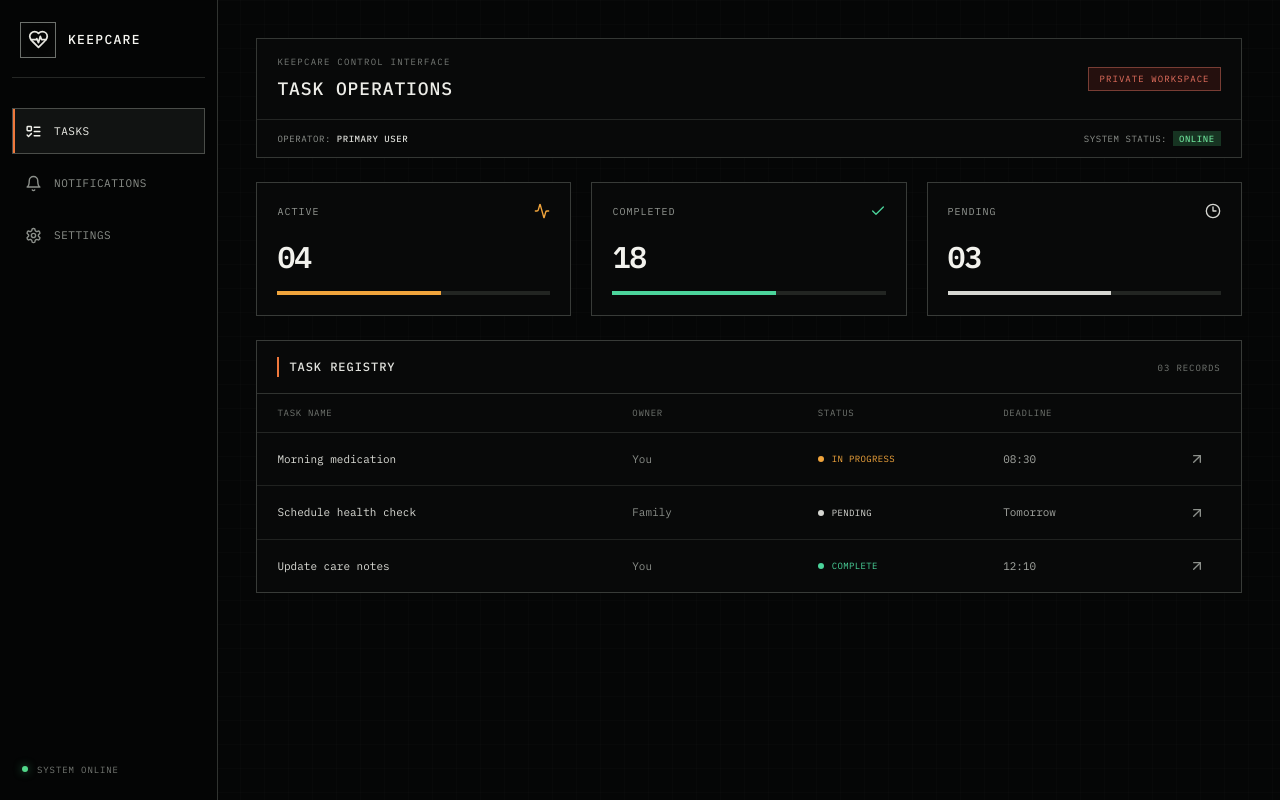
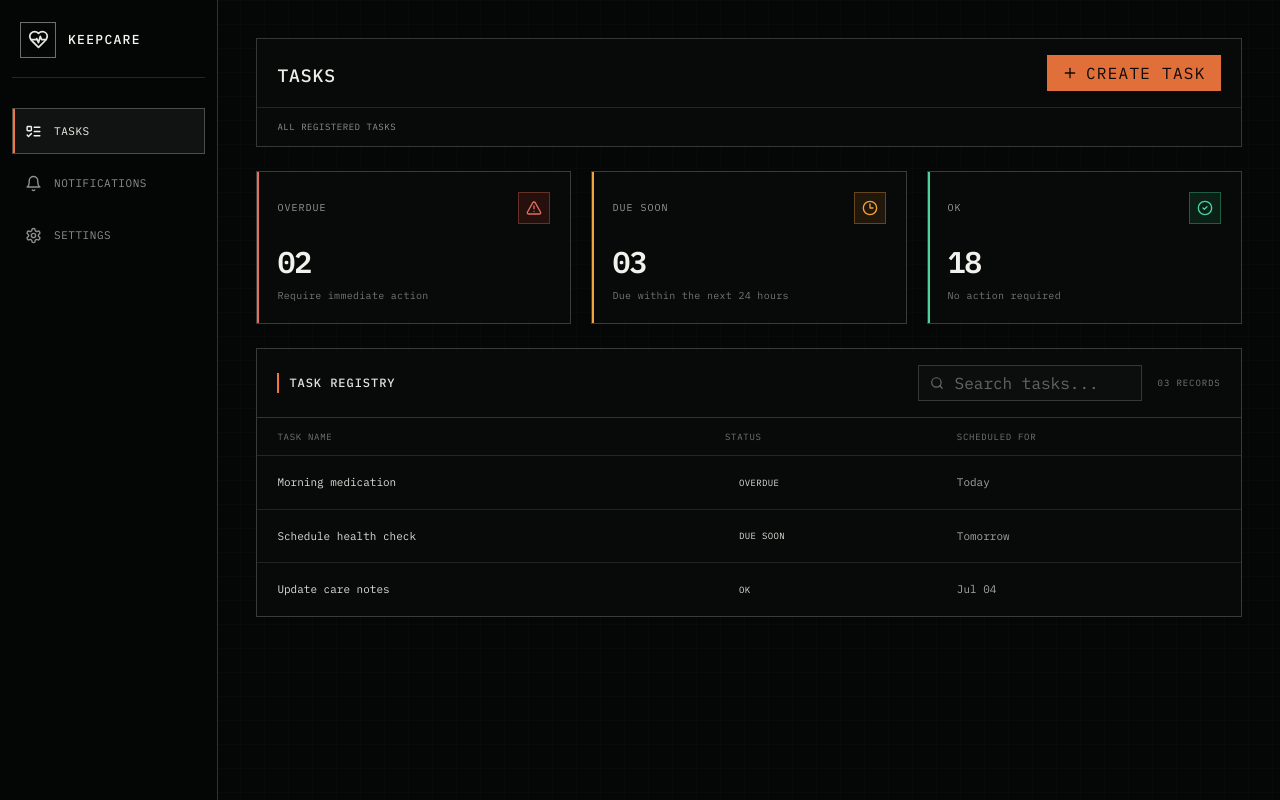
Before and after one commit to EugeneNosov/keepcareapp, a React (Vite) app: page /tasks in a window 1280 px wide. Built offline with nearby package versions, Linux system fonts and the light colour scheme.

Commit message:
Added Task item component and updated styles

```diff
--- a/src/components/side-menu/SideMenu.tsx
+++ b/src/components/side-menu/SideMenu.tsx
@@ -27,11 +27,6 @@ export function SideMenu() {
           </NavLink>
         ))}
       </nav>
-
-      <p className="side-menu__status">
-        <span aria-hidden="true"/>
-        System online
-      </p>
     </aside>
   )
 }
--- /dev/null
+++ b/src/features/tasks/components/TaskItem.tsx
@@ -0,0 +1,37 @@
+import type { Task, TaskStatus } from '../types/tasks.types.ts'
+
+const statusStyles: Record<TaskStatus, { label: string; color: string }> = {
+  overdue: {
+    label: 'OVERDUE',
+    color: '#e36f5e',
+  },
+  due_soon: {
+    label: 'DUE SOON',
+    color: '#f0a43c'
+  },
+  ok: {
+    label: 'OK',
+    color: '#4bd49b'
+  },
+}
+
+interface TaskItemProps {
+  task: Task
+}
+
+export default function TaskItem({task}: TaskItemProps) {
+  const statusStyle = statusStyles[task.status]
+
+  return (
+    <div
+      className="grid grid-cols-[minmax(220px,2fr)_minmax(120px,1fr)_minmax(150px,1fr)_32px] items-center gap-4 border-b border-[#202220] px-5 py-[18px] text-[11px] last:border-b-0 hover:bg-[#0d0f0e]"
+    >
+      <span className="text-[#dcddd7]">{task.name}</span>
+      <span className={`flex items-center gap-2 text-[9px] tracking-[0.04em] text-[${statusStyle.color}]`}>
+        <i className={`size-1.5 rounded-full not-italic bg-[${statusStyle.color}]`}/>
+        {statusStyle.label}
+      </span>
+      <span className="text-[#a4a7a2]">{task.scheduledFor}</span>
+    </div>
+  )
+}
--- a/src/features/tasks/pages/TasksListPage.tsx
+++ b/src/features/tasks/pages/TasksListPage.tsx
@@ -1,16 +1,44 @@
-import { LuActivity, LuArrowUpRight, LuCheck, LuClock3 } from 'react-icons/lu'
-import { Link } from 'react-router'
+import {
+  LuCircleCheck,
+  LuClock3,
+  LuPlus,
+  LuSearch,
+  LuTriangleAlert,
+} from 'react-icons/lu'
+import TaskItem from '../components/TaskItem.tsx'
+import type { Task } from '../types/tasks.types.ts'
 
 const metrics = [
-  {label: 'Active', value: '04', icon: LuActivity, color: '#f0a43c'},
-  {label: 'Completed', value: '18', icon: LuCheck, color: '#4bd49b'},
-  {label: 'Pending', value: '03', icon: LuClock3, color: '#d6d7d2'},
+  {
+    label: 'Overdue',
+    value: '02',
+    description: 'Require immediate action',
+    icon: LuTriangleAlert,
+    color: '#e36f5e',
+    surface: '#25100e',
+  },
+  {
+    label: 'Due soon',
+    value: '03',
+    description: 'Due within the next 24 hours',
+    icon: LuClock3,
+    color: '#f0a43c',
+    surface: '#22170b',
+  },
+  {
+    label: 'OK',
+    value: '18',
+    description: 'No action required',
+    icon: LuCircleCheck,
+    color: '#4bd49b',
+    surface: '#0b2118',
+  },
 ]
 
-const tasks = [
-  {name: 'Morning medication', owner: 'You', status: 'IN PROGRESS', due: '08:30', color: '#f0a43c'},
-  {name: 'Schedule health check', owner: 'Family', status: 'PENDING', due: 'Tomorrow', color: '#d6d7d2'},
-  {name: 'Update care notes', owner: 'You', status: 'COMPLETE', due: '12:10', color: '#4bd49b'},
+const tasks: Task[] = [
+  {id: 'morning-medication', name: 'Morning medication', status: 'overdue', scheduledFor: 'Today'},
+  {id: 'health-check', name: 'Schedule health check', status: 'due_soon', scheduledFor: 'Tomorrow'},
+  {id: 'care-notes', name: 'Update care notes', status: 'ok', scheduledFor: 'Jul 04'},
 ]
 
 export function TasksListPage() {
@@ -19,78 +47,82 @@ export function TasksListPage() {
       <header className="border border-[#343734] bg-[#080909]">
         <div className="flex flex-wrap items-center justify-between gap-4 border-b border-[#242624] px-5 py-4">
           <div>
-            <p className="m-0 text-[9px] tracking-[0.14em] text-[#777b77] uppercase">
-              KeepCare control interface
-            </p>
             <h1 className="mt-1.5 text-lg font-medium tracking-[0.05em] text-[#ededE8] uppercase">
-              Task operations
+              Tasks
             </h1>
           </div>
-          <span
-            className="border border-[#783d34] bg-[#25100e] px-2.5 py-1 text-[9px] tracking-[0.12em] text-[#e36f5e] uppercase">
-            Private workspace
-          </span>
+          <button
+            className="cursor-pointer inline-flex h-9 items-center gap-2 border border-[#e16f3a] bg-[#e16f3a] px-3.5 text-[10px] font-medium tracking-[0.08em] text-[#100b08] uppercase transition-colors hover:border-[#f58a55] hover:bg-[#f58a55] focus-visible:outline-2 focus-visible:outline-offset-2 focus-visible:outline-[#f0783c]"
+            type="button"
+          >
+            <LuPlus className="size-4" aria-hidden="true"/>
+            Create task
+          </button>
         </div>
         <div
           className="flex flex-wrap items-center justify-between gap-3 px-5 py-3 text-[9px] tracking-[0.06em] text-[#8d918c] uppercase">
-          <span>Operator: <strong className="font-medium text-[#d9dad5]">Primary user</strong></span>
-          <span>System status: <strong className="bg-[#173422] px-1.5 py-0.5 font-medium text-[#68d792]">Online</strong></span>
+          <span>All registered tasks</span>
         </div>
       </header>
 
       <div className="mt-6 grid grid-cols-3 gap-5 max-[860px]:grid-cols-1">
-        {metrics.map(({label, value, icon: Icon, color}) => (
-          <article className="border border-[#383b38] bg-[#080909] p-5" key={label}>
+        {metrics.map(({label, value, description, icon: Icon, color, surface}) => (
+          <article
+            className="relative overflow-hidden border border-[#383b38] bg-[#080909] p-5 transition-colors hover:border-[#505450]"
+            key={label}
+          >
+            <span className="absolute inset-y-0 left-0 w-0.5" style={{backgroundColor: color}}/>
             <div className="flex items-center justify-between">
               <span className="text-[10px] tracking-[0.1em] text-[#939792] uppercase">{label}</span>
-              <Icon className="size-4" style={{color}} aria-hidden="true"/>
+              <span
+                className="grid size-8 place-items-center border"
+                style={{backgroundColor: surface, borderColor: `${color}55`, color}}
+              >
+                <Icon className="size-4" aria-hidden="true"/>
+              </span>
             </div>
             <strong className="mt-5 block text-3xl font-semibold tracking-[-0.04em] text-[#f2f2ed]">
               {value}
             </strong>
-            <div className="mt-4 h-1 bg-[#222522]">
-              <span className="block h-full w-3/5" style={{backgroundColor: color}}/>
-            </div>
+            <p className="mt-2 text-[10px] tracking-[0.03em] text-[#737772]">{description}</p>
           </article>
         ))}
       </div>
 
       <section className="mt-6 border border-[#383b38] bg-[#080909]">
-        <header className="flex items-center justify-between border-b border-[#303330] px-5 py-4">
+        <header className="flex flex-wrap items-center justify-between gap-4 border-b border-[#303330] px-5 py-4">
           <h2
             className="flex items-center gap-2.5 text-xs font-medium tracking-[0.08em] text-[#e2e3de] uppercase before:block before:h-5 before:w-0.5 before:bg-[#f0783c]">
             Task registry
           </h2>
-          <span className="text-[9px] tracking-[0.1em] text-[#747873] uppercase">03 records</span>
+          <div className="flex items-center gap-4 max-[520px]:w-full">
+            <label className="group relative max-[520px]:min-w-0 max-[520px]:flex-1">
+              <span className="sr-only">Search tasks</span>
+              <LuSearch
+                className="pointer-events-none absolute top-1/2 left-3 size-3.5 -translate-y-1/2 text-[#686c68] transition-colors group-focus-within:text-[#f0783c]"
+                aria-hidden="true"
+              />
+              <input
+                className="h-9 w-56 border border-[#343734] bg-[#0c0e0d] pr-3 pl-9 text-[11px] text-[#dcddd7] outline-none placeholder:text-[#626662] focus:border-[#7b4932] max-[520px]:w-full"
+                placeholder="Search tasks..."
+                type="search"
+              />
+            </label>
+            <span className="shrink-0 text-[9px] tracking-[0.1em] text-[#747873] uppercase">03 records</span>
+          </div>
         </header>
 
         <div className="overflow-x-auto">
-          <div className="min-w-[650px]">
+          <div className="min-w-[560px]">
             <div
-              className="grid grid-cols-[2fr_1fr_1fr_1fr_32px] gap-4 border-b border-[#242624] px-5 py-3 text-[9px] tracking-[0.08em] text-[#70746f] uppercase">
+              className="grid grid-cols-[minmax(220px,2fr)_minmax(120px,1fr)_minmax(150px,1fr)_32px] gap-4 border-b border-[#242624] px-5 py-3 text-[9px] tracking-[0.08em] text-[#70746f] uppercase">
               <span>Task name</span>
-              <span>Owner</span>
               <span>Status</span>
-              <span>Deadline</span>
+              <span>Scheduled for</span>
               <span/>
             </div>
             {tasks.map(task => (
-              <div
-                className="grid grid-cols-[2fr_1fr_1fr_1fr_32px] items-center gap-4 border-b border-[#202220] px-5 py-[18px] text-[11px] last:border-b-0 hover:bg-[#0d0f0e]"
-                key={task.name}
-              >
-                <span className="text-[#dcddd7]">{task.name}</span>
-                <span className="text-[#898d88]">{task.owner}</span>
-                <span className="flex items-center gap-2 text-[9px] tracking-[0.04em]" style={{color: task.color}}>
-                  <i className="size-1.5 rounded-full not-italic" style={{backgroundColor: task.color}}/>
-                  {task.status}
-                </span>
-                <span className="text-[#a4a7a2]">{task.due}</span>
-                <Link className="text-[#8c908b] hover:text-[#f0783c]" to="/tasks/example-task"
-                      aria-label={`Open ${task.name}`}>
-                  <LuArrowUpRight className="size-4" aria-hidden="true"/>
-                </Link>
-              </div>
+              <TaskItem task={task} key={task.id}/>
             ))}
           </div>
         </div>
--- /dev/null
+++ b/src/features/tasks/task.constants.ts
@@ -0,0 +1 @@
+export const TASK_STATUSES = ['overdue', 'due_soon', 'ok'] as const;
--- /dev/null
+++ b/src/features/tasks/types/tasks.types.ts
@@ -0,0 +1,10 @@
+import type { TASK_STATUSES } from '../task.constants.ts';
+
+export type TaskStatus = typeof TASK_STATUSES[number];
+
+export interface Task {
+  id: string;
+  name: string;
+  status: TaskStatus;
+  scheduledFor: string;
+}
```
Also changed, not shown: 1 other file (tests, documents, lock files or other folders).
